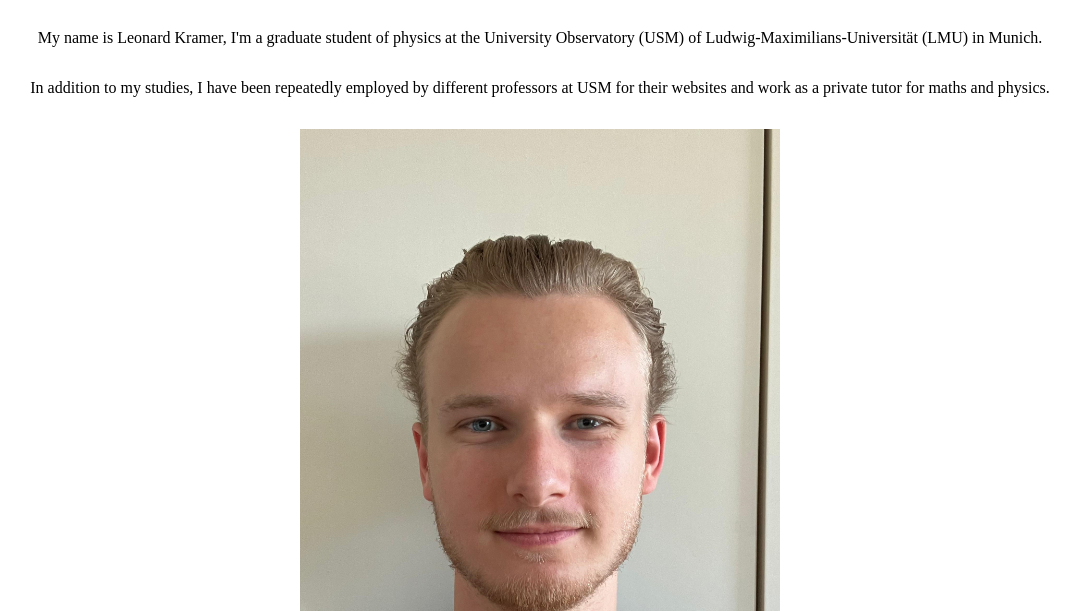
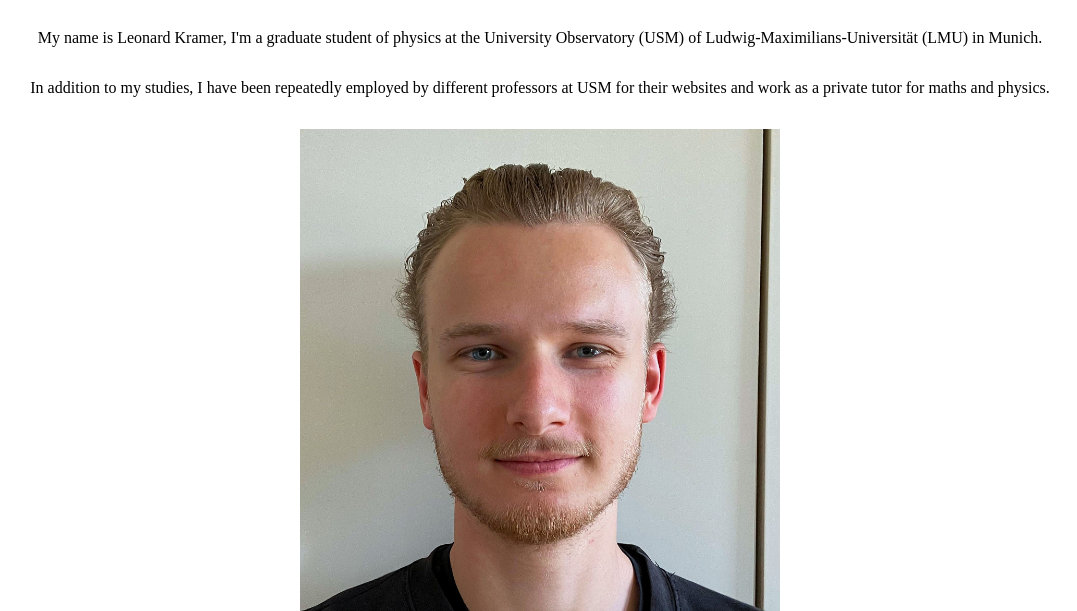
Before and after one commit to leokramerastro/leokramerastro.github.io, a plain HTML site: page index.html in a window 1280 px wide. Shown: the part 189-800 px from the top of the page, without its empty margins (100-1177 px from the left). Drawn offline with Linux system fonts and the light colour scheme.

Commit message:
Update index.html

```diff
--- a/index.html
+++ b/index.html
@@ -11,7 +11,7 @@
   <h1>Hello there!</h1>
   <p>My name is Leonard Kramer, I'm a graduate student of physics at the University Observatory (USM) of Ludwig-Maximilians-Universität (LMU) in Munich.</p>
   <p>In addition to my studies, I have been repeatedly employed by different professors at USM for their websites and work as a private tutor for maths and physics.</p>
-  <img src="assets/images/profile2edit.jpg" alt="Profile Picture">
+  <img src="assets/images/profile2edit_new.jpg" alt="Profile Picture">
   <p>I passed my <b>A-levels (Abitur) in 2020</b> and got my <b>Bachelor's degree in physics in 2024</b></p>
   <p></p>
   <p><b>Interessiert an Nachhilfe in Physik oder Mathematik für die Oberstufe und Abiturvorbereitung?</b></p>
```
